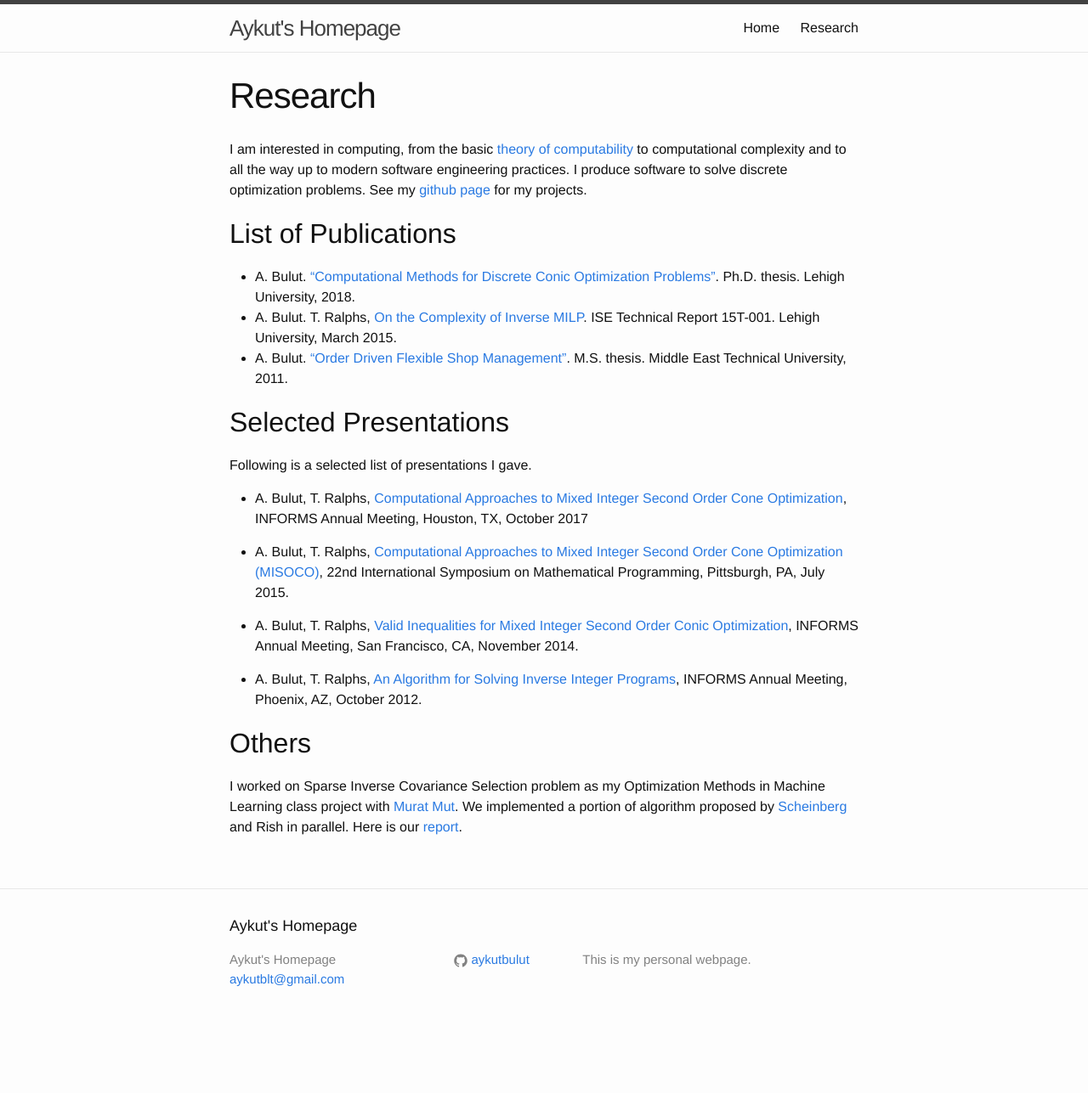
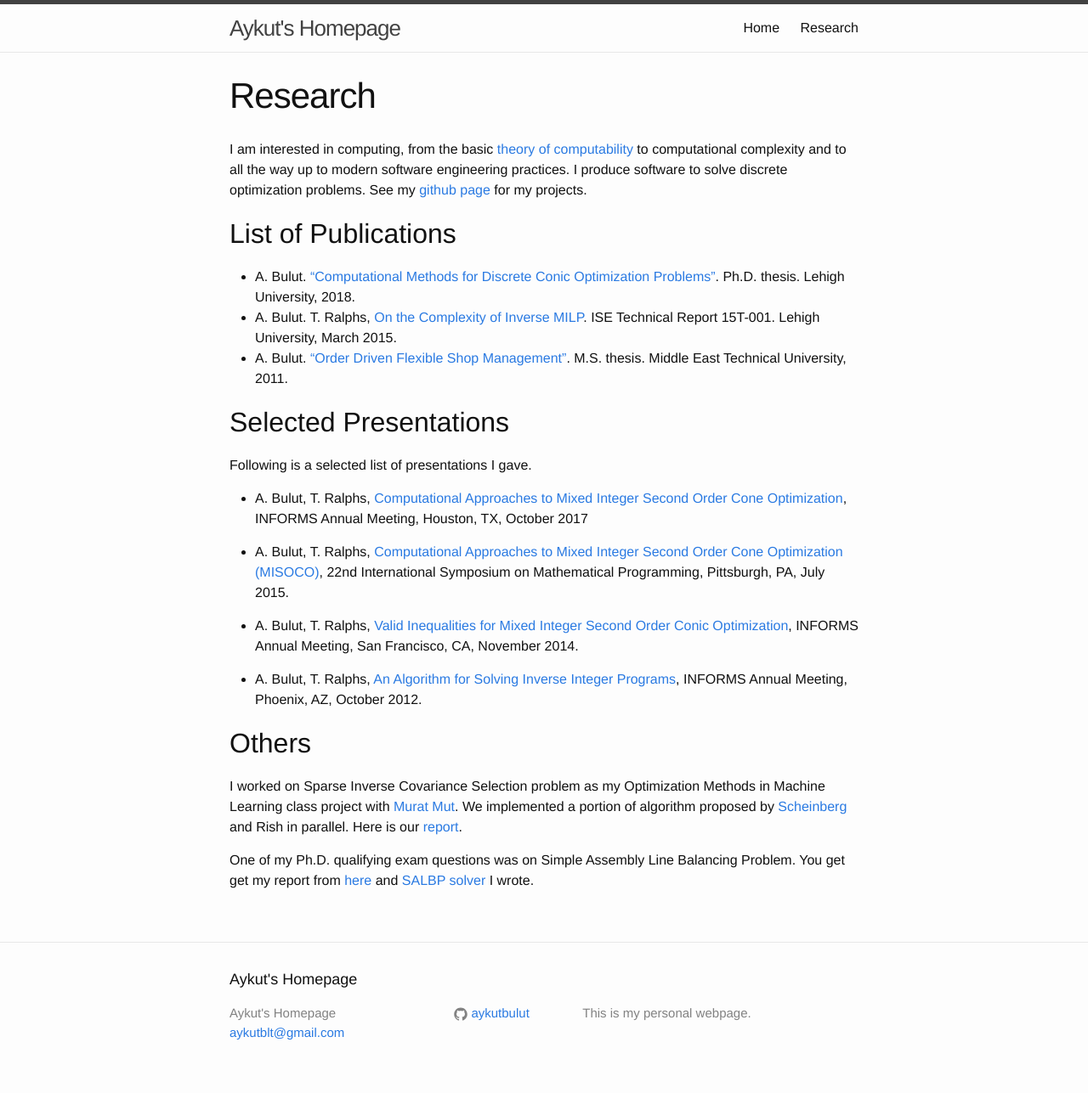
Before and after one commit to aykutbulut/aykutbulut.github.io, a Jekyll site: the page built from _pages/research.markdown, in a window 1280 px wide. Shown: the whole page at 85% size. Built offline with Jekyll 4.4.1, drawn with Linux system fonts in a browser that asks for light colours; before the commit the page ends 1224 px from its top, so only the background shows below that.

Commit message:
Add SALBP report and solver.

```diff
--- a/_pages/research.markdown
+++ b/_pages/research.markdown
@@ -37,6 +37,9 @@ Optimization Methods in Machine Learning class project with [Murat Mut][murat-li
 implemented a portion of algorithm proposed by [Scheinberg][scheinberg-coral] and Rish in
 parallel. Here is our [report][sinco-report].
 
+One of my Ph.D. qualifying exam questions was on Simple Assembly Line Balancing
+Problem. You get get my report from [here][salbp-report] and
+[SALBP solver][salbp-solver] I wrote.
 
 [comment]: links to other webpages
 [lehigh]: http://lehigh.edu
@@ -56,6 +59,8 @@ parallel. Here is our [report][sinco-report].
 
 [comment]: other files
 [sinco-report]: http://aykutbulut.github.io/static_files/IE495_report_aykut_murat.pdf
+[salbp-report]: http://aykutbulut.github.io/static_files/SALBP-report.pdf
+[salbp-solver]: http://aykutbulut.github.io/static_files/salbp-1.0.zip
 
 [comment]: links to talks
 [informs2017]:  http://aykutbulut.github.io/static_files/informs2017.pdf
```
Also changed, not shown: 3 other files.
